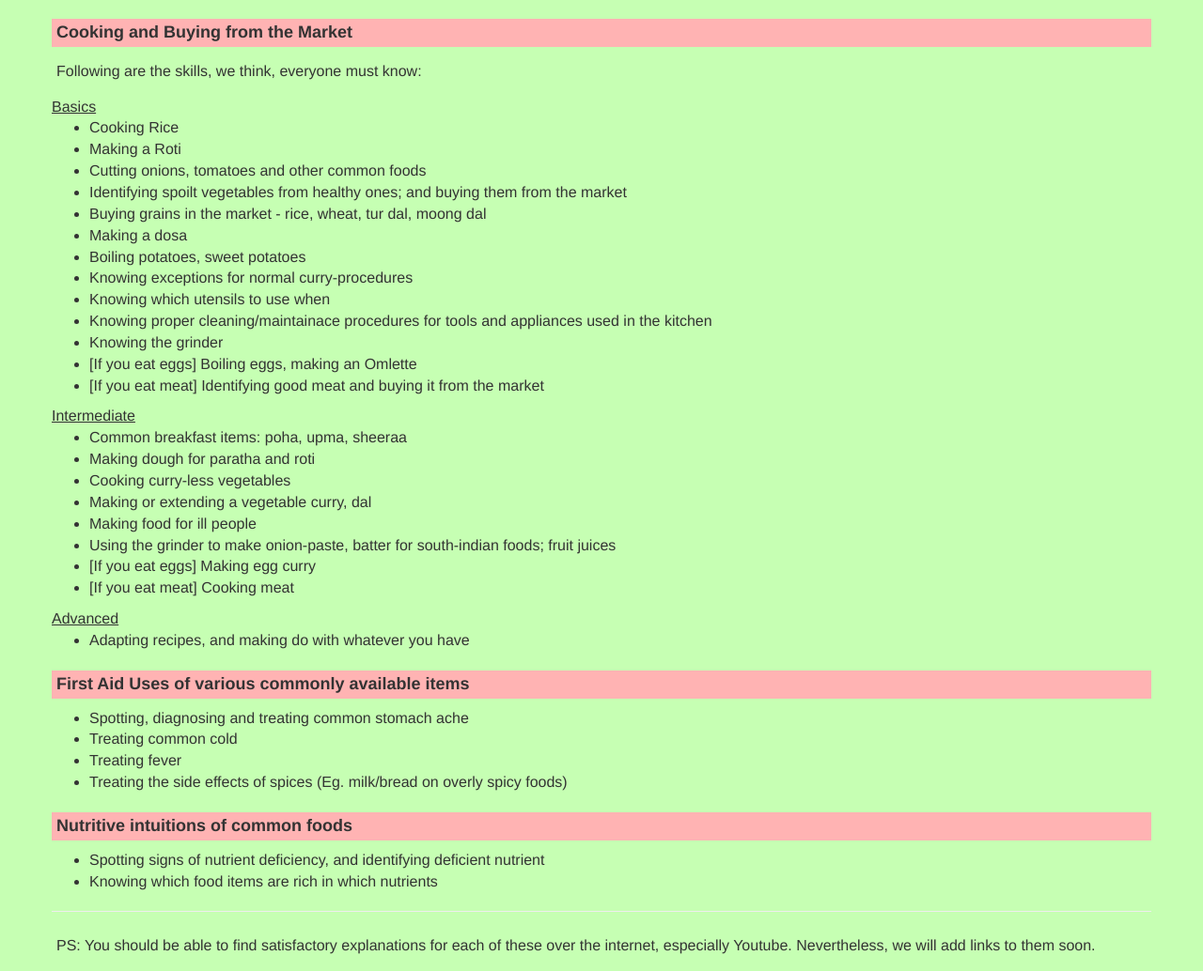
After one commit to digikar99/alterschoolindia, a PHP site: page /Meta/Food.html in a window 1280 px wide. The commit adds this page. Shown: the whole page at 94% size. Run offline with PHP 8.4, Linux system fonts and the light colour scheme.

Commit message:
added section on food; added updates to Map

```diff
--- /dev/null
+++ b/Meta/Food.html
@@ -0,0 +1,70 @@
+<!DOCTYPE html>
+
+<html>
+<head>
+	<title>Social Science</title>
+	<meta charset="utf-8" name="viewport" content="width=device-width"/>
+	<!-- Latest compiled and minified CSS -->
+	<link rel="stylesheet" href="../bootstrap-3.3.7-dist/css/bootstrap.min.css">
+	<link rel="stylesheet" href="../styles-bs.css">
+
+</head>
+
+<body>
+
+
+<div class="container">
+
+<div class="row">
+	<h2>Cooking and Buying from the Market</h2>
+	<p>Following are the skills, we think, everyone must know:</p>
+	<h3>Basics</h3>
+	<ul>
+		<li>Cooking Rice</li>
+		<li>Making a Roti</li>
+		<li>Cutting onions, tomatoes and other common foods</li>
+		<li>Identifying spoilt vegetables from healthy ones; and buying them from the market</li>
+		<li>Buying grains in the market - rice, wheat, tur dal, moong dal</li>
+		<li>Making a dosa</li>
+		<li>Boiling potatoes, sweet potatoes</li>
+		<li>Knowing exceptions for normal curry-procedures</li>
+		<li>Knowing which utensils to use when</li>
+		<li>Knowing proper cleaning/maintainace procedures for tools and appliances used in the kitchen</li>
+		<li>Knowing the grinder</li>
+		<li>[If you eat eggs] Boiling eggs, making an Omlette</li>
+		<li>[If you eat meat] Identifying good meat and buying it from the market</li>
+	</ul>
+	<h3>Intermediate</h3>
+	<ul>
+		<li>Common breakfast items: poha, upma, sheeraa</li>
+		<li>Making dough for paratha and roti</li>
+		<li>Cooking curry-less vegetables</li>
+		<li>Making or extending a vegetable curry, dal</li>
+		<li>Making food for ill people</li>
+		<li>Using the grinder to make onion-paste, batter for south-indian foods; fruit juices</li>
+		<li>[If you eat eggs] Making egg curry</li>
+		<li>[If you eat meat] Cooking meat</li>
+	</ul>
+	<h3>Advanced</h3>
+	<ul>
+		<li>Adapting recipes, and making do with whatever you have</li>
+	</ul>
+	<h2>First Aid Uses of various commonly available items</h2>
+	<ul>
+		<li>Spotting, diagnosing and treating common stomach ache</li>
+		<li>Treating common cold</li>
+		<li>Treating fever</li>
+		<li>Treating the side effects of spices (Eg. milk/bread on overly spicy foods)</li>
+	</ul>
+	<h2>Nutritive intuitions of common foods</h2>
+	<ul>
+		<li>Spotting signs of nutrient deficiency, and identifying deficient nutrient</li>
+		<li>Knowing which food items are rich in which nutrients</li>
+	</ul>
+	<hr>
+	<p>PS: You should be able to find satisfactory explanations for each of these over the internet, especially Youtube. Nevertheless, we will add links to them soon.</p>
+
+<script src="../bootstrap-3.3.7-dist/jquery-3.2.1/jquery.min.js"></script>
+<script src="../bootstrap-3.3.7-dist/js/bootstrap.min.js"></script>
+</body>
+</html>
--- a/Meta/List for Organized Study.html
+++ b/Meta/List for Organized Study.html
@@ -223,6 +223,8 @@ What is Wikipedia?</a></li>
       	<button type="button" class="close" data-dismiss="modal" aria-hidden="true">&times;</button>
         <div style="text-align: center; font-size:16pt; background-color:red; color:white;">LATEST UPDATES</div>
         <br/>
+        <h5>30th November 2018:</h5>
+        <p>Added section on First Aid and Cooking. (See <a href="../beginner.html">here</a>.)</p>
         <h5>29th November 2018:</h5>
         <p>Added section on Financial Literacy. (See <a href="../beginner.html">here</a>.)
         Shortened the distance from Home Page to Start Here page.</p>
--- a/beginner.css
+++ b/beginner.css
@@ -29,7 +29,7 @@ body{
 .nav-tabs > li > a{
     background-color:var(--menu-color);
     color:white;
-    padding:8.45px;
+    padding:5.56px;
     border:1px solid var(--btn-pressed);
 }
 .nav-tabs > li.active > a, .nav-tabs > li.active > a:focus{
```
Also changed, not shown: beginner.html (+15 -0 lines).
